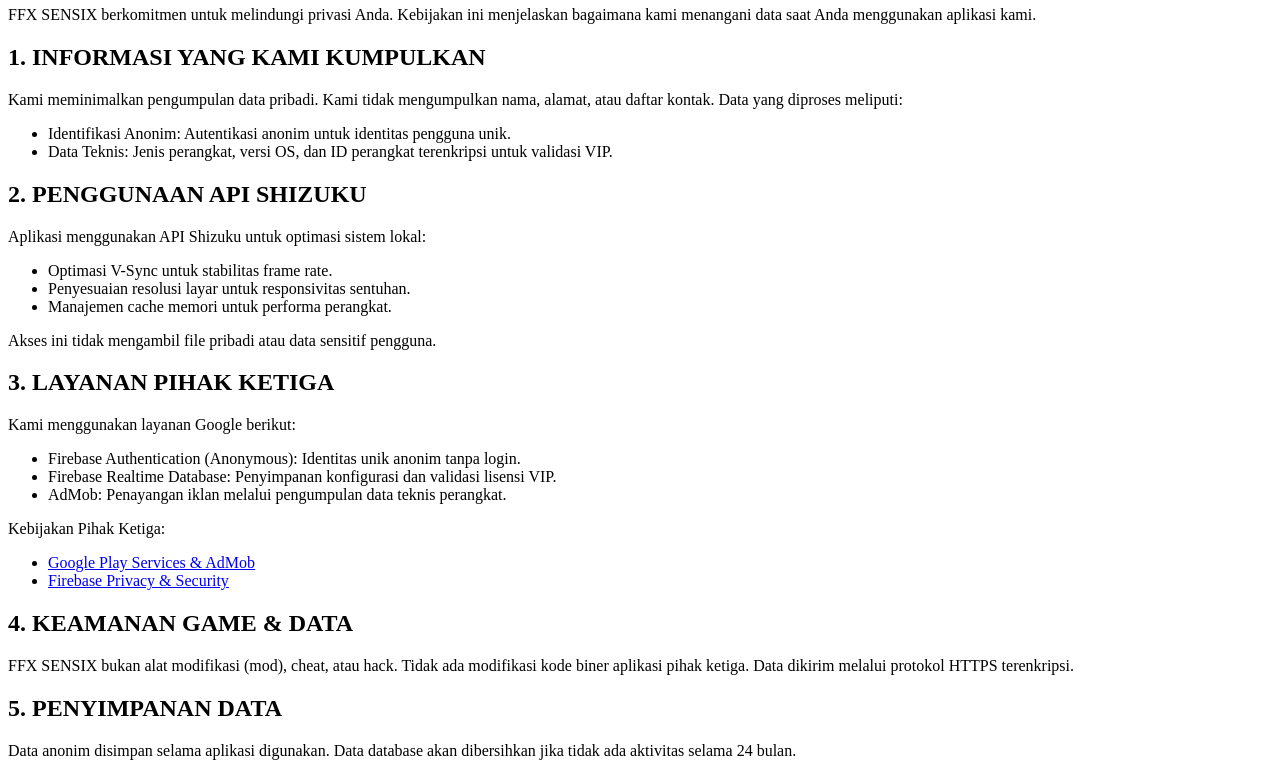
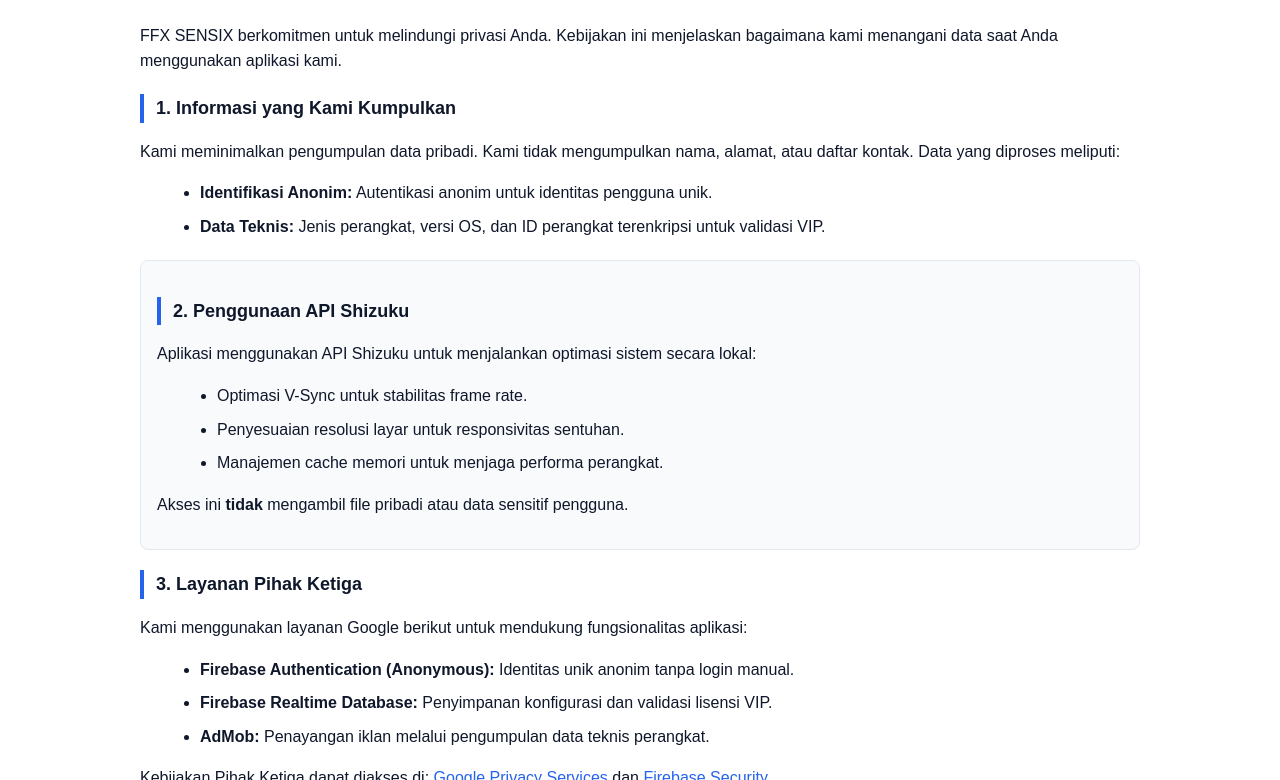
Before and after one commit to cyrust21/ffxsensix, a plain HTML site: page config/privacy-policy.html in a window 1280 px wide. Shown: the part 108-888 px from the top of the page. Drawn offline with Linux system fonts and the light colour scheme; a web font is replaced by a local one.

Commit message:
Update privacy-policy.html

```diff
--- a/config/privacy-policy.html
+++ b/config/privacy-policy.html
@@ -1,55 +1,174 @@
-<!DOCTYPE html>
+<!doctype html>
 <html lang="id">
 <head>
-    <meta charset="utf-8">
-    <title>Kebijakan Privasi FFX SENSIX</title>
+  <meta charset="utf-8" />
+  <meta name="viewport" content="width=device-width,initial-scale=1" />
+  <title>Privacy Policy — FFX SENSIX</title>
+  <meta name="description" content="Kebijakan Privasi untuk FFX SENSIX.">
+
+  <style>
+    @font-face {
+      font-family: "GFF Latin Bold";
+      src: url("https://cyrust21.github.io/font/GFF-Latin-Bold.ttf") format("truetype");
+      font-weight: 700;
+    }
+    @font-face {
+      font-family: "GFF Latin Medium";
+      src: url("https://cyrust21.github.io/font/GFF-Latin-Medium.ttf") format("truetype");
+      font-weight: 500;
+    }
+
+    :root {
+      --bg: #ffffff;
+      --text: #0f172a;
+      --muted: #475569;
+      --accent: #2563eb;
+      --container: 1000px;
+    }
+
+    body {
+      background: var(--bg);
+      color: var(--text);
+      margin: 0;
+      padding: 32px;
+      display: flex;
+      justify-content: center;
+      font-family: "GFF Latin Medium", sans-serif;
+    }
+
+    .wrap {
+      max-width: var(--container);
+      width: 100%;
+    }
+
+    h1 {
+      font-size: 28px;
+      margin-bottom: 6px;
+      font-family: "GFF Latin Bold", sans-serif;
+    }
+
+    h2 {
+      font-size: 18px;
+      margin: 20px 0 10px 0;
+      font-family: "GFF Latin Bold", sans-serif;
+      color: var(--text);
+      border-left: 4px solid var(--accent);
+      padding-left: 12px;
+    }
+
+    .meta {
+      color: var(--muted);
+      margin-bottom: 24px;
+    }
+
+    section {
+      margin: 16px 0;
+      line-height: 1.6;
+    }
+
+    ul {
+      margin: 8px 0 8px 20px;
+    }
+
+    li {
+      margin-bottom: 8px;
+    }
+
+    a {
+      color: var(--accent);
+      text-decoration: none;
+    }
+
+    .highlight {
+      background: #f8fafc;
+      padding: 16px;
+      border-radius: 8px;
+      border: 1px solid #e2e8f0;
+      margin: 20px 0;
+    }
+
+    footer {
+      margin-top: 40px;
+      color: var(--muted);
+      font-size: 13px;
+      border-top: 1px solid #eef2f7;
+      padding-top: 18px;
+    }
+
+    @media (max-width:600px) {
+      body { padding: 16px; }
+      h1 { font-size: 24px; }
+    }
+  </style>
 </head>
 <body>
+  <div class="wrap" role="main">
+    <header>
+      <h1>Privacy Policy</h1>
+      <div class="meta">Last updated: February 02, 2026 • FFX SENSIX</div>
+    </header>
 
-    <h1>Kebijakan Privasi FFX SENSIX</h1>
-    <p>Terakhir Diperbarui: 2 Februari 2026</p>
+    <section>
+      <p>FFX SENSIX berkomitmen untuk melindungi privasi Anda. Kebijakan ini menjelaskan bagaimana kami menangani data saat Anda menggunakan aplikasi kami.</p>
+    </section>
 
-    <p>FFX SENSIX berkomitmen untuk melindungi privasi Anda. Kebijakan ini menjelaskan bagaimana kami menangani data saat Anda menggunakan aplikasi kami.</p>
-
-    <h2>1. INFORMASI YANG KAMI KUMPULKAN</h2>
+    <section>
+      <h2>1. Informasi yang Kami Kumpulkan</h2>
       <p>Kami meminimalkan pengumpulan data pribadi. Kami tidak mengumpulkan nama, alamat, atau daftar kontak. Data yang diproses meliputi:</p>
       <ul>
-        <li>Identifikasi Anonim: Autentikasi anonim untuk identitas pengguna unik.</li>
-        <li>Data Teknis: Jenis perangkat, versi OS, dan ID perangkat terenkripsi untuk validasi VIP.</li>
+        <li><strong>Identifikasi Anonim:</strong> Autentikasi anonim untuk identitas pengguna unik.</li>
+        <li><strong>Data Teknis:</strong> Jenis perangkat, versi OS, dan ID perangkat terenkripsi untuk validasi VIP.</li>
       </ul>
+    </section>
 
-    <h2>2. PENGGUNAAN API SHIZUKU</h2>
-    <p>Aplikasi menggunakan API Shizuku untuk optimasi sistem lokal:</p>
+    <section class="highlight">
+      <h2>2. Penggunaan API Shizuku</h2>
+      <p>Aplikasi menggunakan API Shizuku untuk menjalankan optimasi sistem secara lokal:</p>
       <ul>
         <li>Optimasi V-Sync untuk stabilitas frame rate.</li>
         <li>Penyesuaian resolusi layar untuk responsivitas sentuhan.</li>
-        <li>Manajemen cache memori untuk performa perangkat.</li>
+        <li>Manajemen cache memori untuk menjaga performa perangkat.</li>
       </ul>
-    <p>Akses ini tidak mengambil file pribadi atau data sensitif pengguna.</p>
+      <p>Akses ini <strong>tidak</strong> mengambil file pribadi atau data sensitif pengguna.</p>
+    </section>
 
-    <h2>3. LAYANAN PIHAK KETIGA</h2>
-    <p>Kami menggunakan layanan Google berikut:</p>
+    <section>
+      <h2>3. Layanan Pihak Ketiga</h2>
+      <p>Kami menggunakan layanan Google berikut untuk mendukung fungsionalitas aplikasi:</p>
       <ul>
-        <li>Firebase Authentication (Anonymous): Identitas unik anonim tanpa login.</li>
-        <li>Firebase Realtime Database: Penyimpanan konfigurasi dan validasi lisensi VIP.</li>
-        <li>AdMob: Penayangan iklan melalui pengumpulan data teknis perangkat.</li>
+        <li><strong>Firebase Authentication (Anonymous):</strong> Identitas unik anonim tanpa login manual.</li>
+        <li><strong>Firebase Realtime Database:</strong> Penyimpanan konfigurasi dan validasi lisensi VIP.</li>
+        <li><strong>AdMob:</strong> Penayangan iklan melalui pengumpulan data teknis perangkat.</li>
       </ul>
-    <p>Kebijakan Pihak Ketiga:</p>
+      <p>Kebijakan Pihak Ketiga dapat diakses di:
+        <a href="https://policies.google.com/privacy" target="_blank">Google Privacy Services</a> dan
+        <a href="https://firebase.google.com/support/privacy" target="_blank">Firebase Security</a>.
+      </p>
+    </section>
+
+    <section>
+      <h2>4. Keamanan Game & Data</h2>
+      <p>FFX SENSIX bukan alat modifikasi (mod), cheat, atau hack. Tidak ada modifikasi kode biner pada aplikasi pihak ketiga. Semua data dikirim melalui protokol HTTPS terenkripsi.</p>
+    </section>
+
+    <section>
+      <h2>5. Penyimpanan Data</h2>
+      <p>Data anonim disimpan selama aplikasi digunakan. Data pada database kami akan dibersihkan secara otomatis jika tidak ada aktivitas selama 24 bulan.</p>
+    </section>
+
+    <section>
+      <h2>Contact</h2>
+      <p>Jika Anda memiliki pertanyaan terkait kebijakan privasi ini, silakan hubungi kami:</p>
       <ul>
-        <li><a href="https://policies.google.com/privacy">Google Play Services & AdMob</a></li>
-        <li><a href="https://firebase.google.com/support/privacy">Firebase Privacy & Security</a></li>
+        <li>Email: <a href="mailto:cyrustmods21@gmail.com">cyrustmods21@gmail.com</a></li>
+        <li>Telegram: <a href="#">FFX SENSIX Support</a></li>
       </ul>
+    </section>
 
-    <h2>4. KEAMANAN GAME & DATA</h2>
-    <p>FFX SENSIX bukan alat modifikasi (mod), cheat, atau hack. Tidak ada modifikasi kode biner aplikasi pihak ketiga. Data dikirim melalui protokol HTTPS terenkripsi.</p>
-
-    <h2>5. PENYIMPANAN DATA</h2>
-    <p>Data anonim disimpan selama aplikasi digunakan. Data database akan dibersihkan jika tidak ada aktivitas selama 24 bulan.</p>
-
-    <h2>6. HUBUNGI KAMI</h2>
-    <p>Email: cyrustmods21@gmail.com</p>
-
-    <p>&copy; 2026 FFX SENSIX.</p>
-
+    <footer>
+      © 2026 FFX SENSIX. All rights reserved. <br>
+      Dibuat sesuai standar Google Play Store Developer Policy.
+    </footer>
+  </div>
 </body>
 </html>
```
Lines whose indentation alone changed are shown as unchanged.
